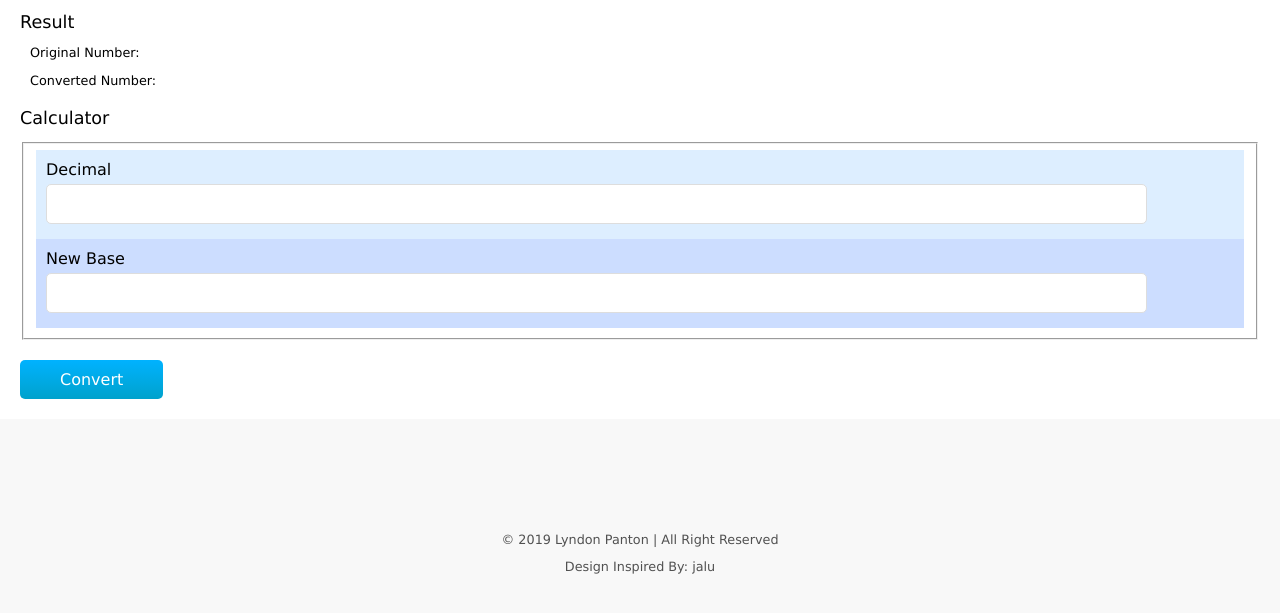
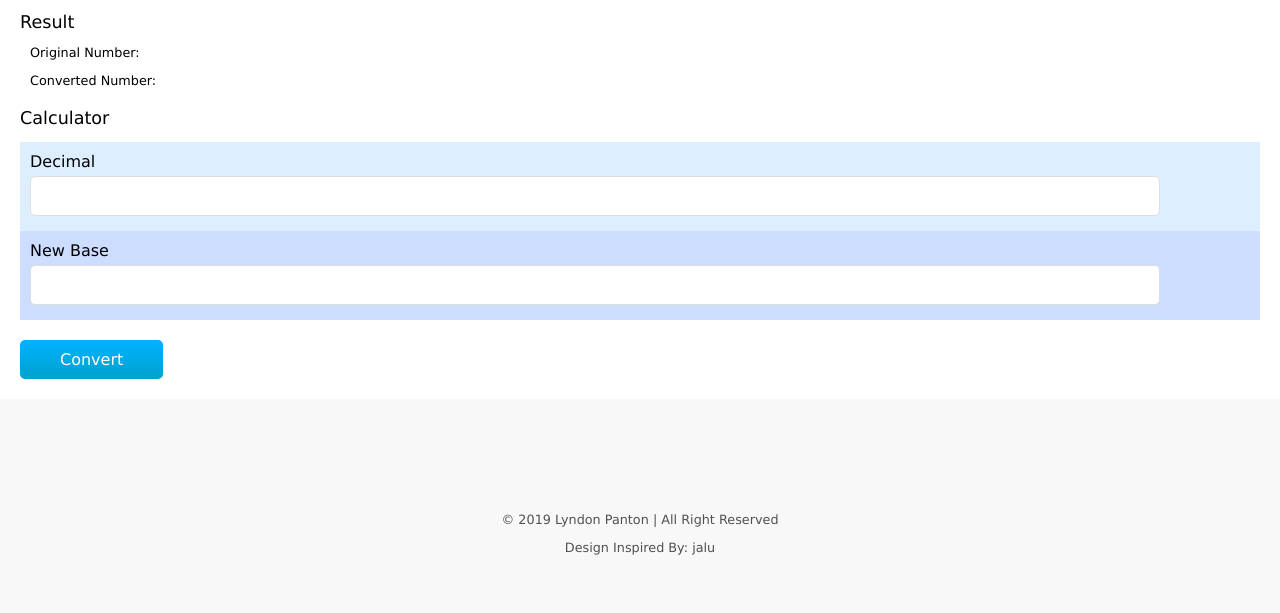
Before and after one commit to LyndonPanton/BaseConverter, a plain HTML site: page index.html in a window 1280 px wide. Shown: the part 283-896 px from the top of the page. Drawn offline with Linux system fonts and the light colour scheme.

Commit message:
removed fieldset margin, border, padding

```diff
--- a/css/styles.sass
+++ b/css/styles.sass
@@ -54,18 +54,22 @@ main
 		h2
 			font-size: 1.1em
 
-		label
-			display: block
-			padding: 10px 10px
+		fieldset
+			margin: 0
+			border: none
+			padding: 0
+			label
+				display: block
+				padding: 10px 10px
 
-			input
-				display: block
-				border: #DDDDDD solid 1px
-				border-radius: 5px
-				margin: 5px 0
-				padding: 10px 15px
-				width: 90%
-				font-size: 1em
+				input
+					display: block
+					border: #DDDDDD solid 1px
+					border-radius: 5px
+					margin: 5px 0
+					padding: 10px 15px
+					width: 90%
+					font-size: 1em
 
 		#submit
 			display: block
```
Also changed, not shown: css/styles.css, 1 other file.
